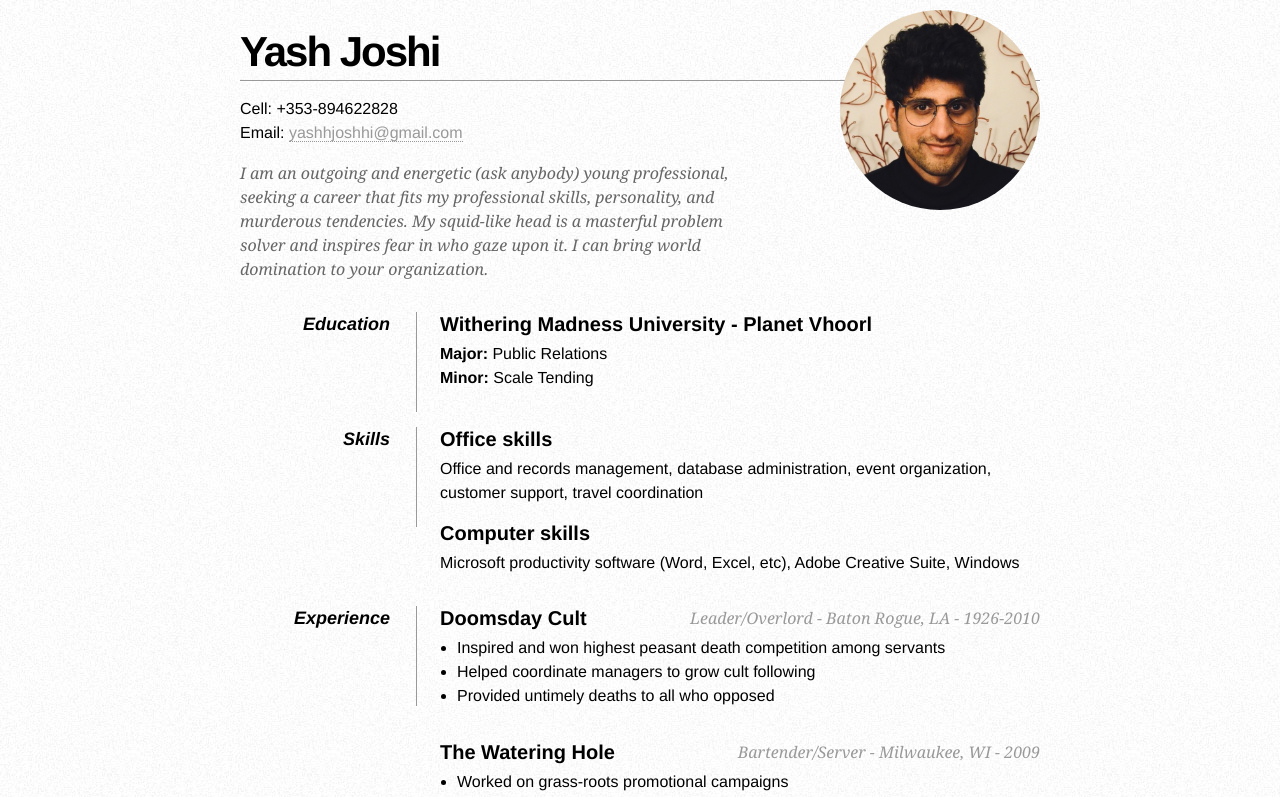
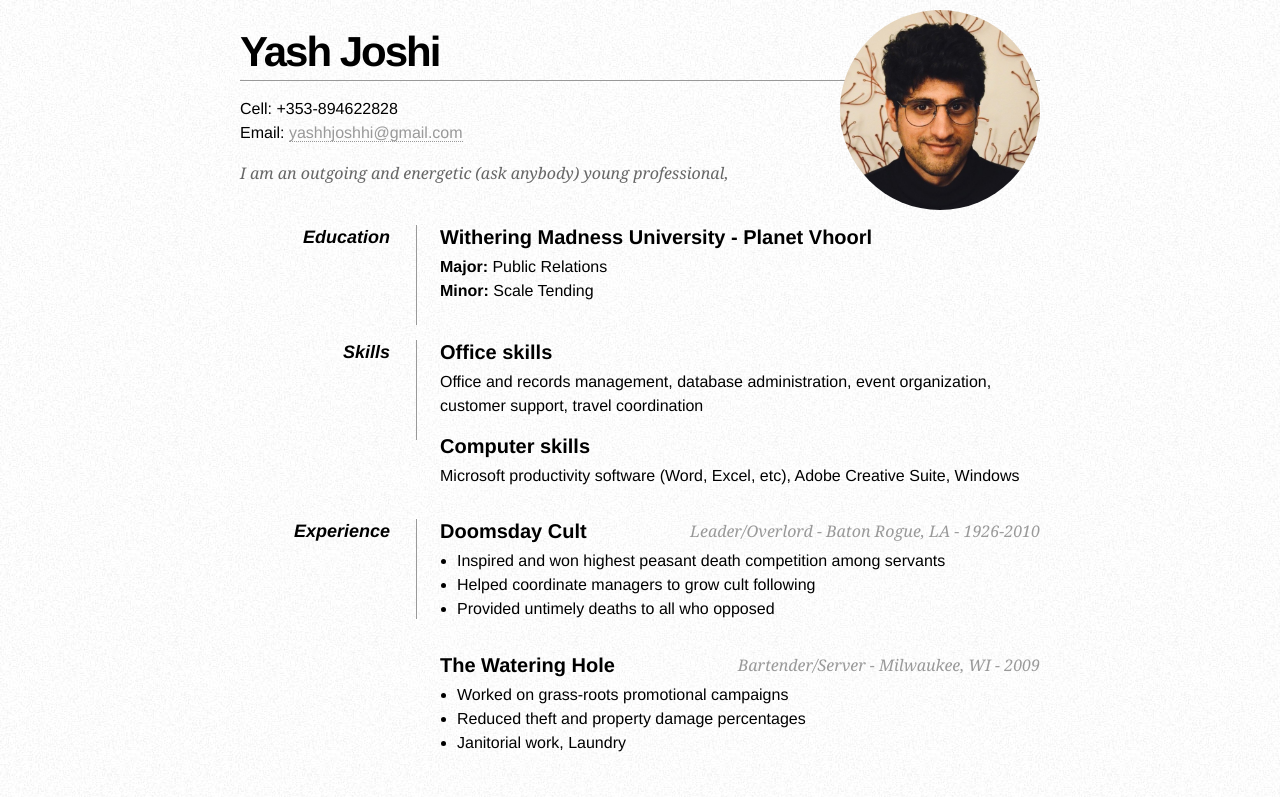
Before and after one commit to yashjoshi76/yash-portfolio, a React (Create React App) app: page / in a window 1280 px wide. Shown: the top 797 px of the page. Built offline with nearby package versions, Linux system fonts and the light colour scheme.

Commit message:
ci/cd github actions

```diff
--- a/src/components/resume/resume.jsx
+++ b/src/components/resume/resume.jsx
@@ -20,10 +20,7 @@ const Resume = () => {
 			<div id="objective">
 				<p>
 					I am an outgoing and energetic (ask anybody) young professional,
-					seeking a career that fits my professional skills, personality, and
-					murderous tendencies. My squid-like head is a masterful problem solver
-					and inspires fear in who gaze upon it. I can bring world domination to
-					your organization.
+
 				</p>
 			</div>
 			<div className="clear"></div>
```
